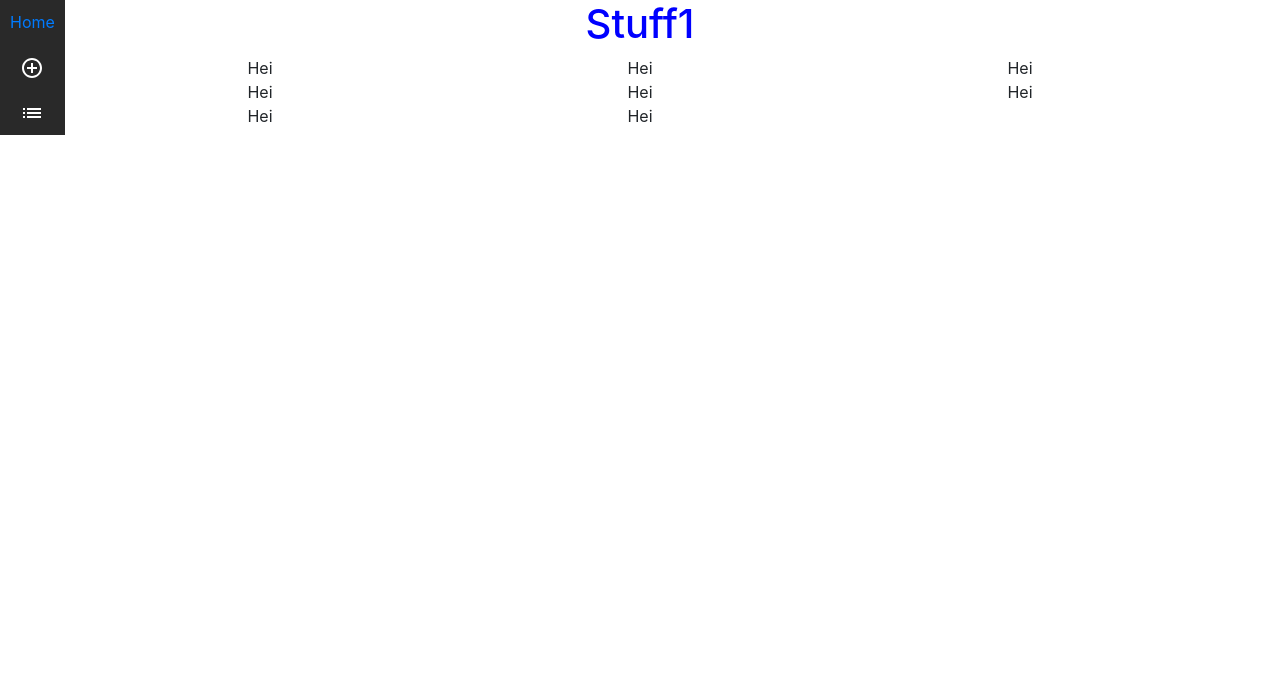
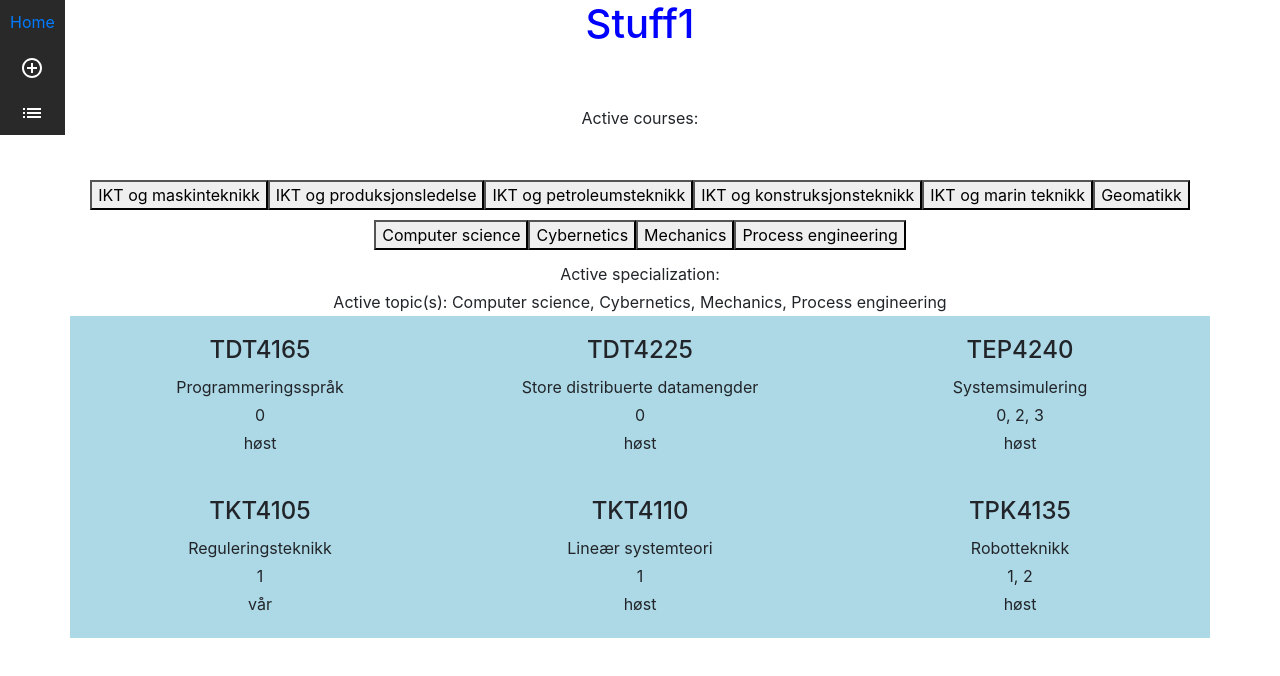
Before and after one commit to hermanwh/ntnu-course-picker, a React (Create React App) app: page /subpage1 in a window 1280 px wide. Shown: the top 676 px of the page. Built offline with nearby package versions, Linux system fonts and the light colour scheme.

Commit message:
added courses, constants etc.

```diff
--- /dev/null
+++ b/src/Components/Subject/SubjectListing.css
@@ -0,0 +1,10 @@
+.courseBox {
+    background-color: lightblue;
+    padding: 20px 2px 20px 2px;
+}
+
+p {
+    margin: 0 0 0 0 !important;
+    padding: 2px 0px 2px 0px !important;
+
+}
--- /dev/null
+++ b/src/Components/Subject/SubjectListing.js
@@ -0,0 +1,16 @@
+import React from "react"
+import { terms, specializationNames, specializations, topicNames, topics } from "./../../shared/Constants/Constants.js"
+import "./SubjectListing.css";
+
+const SubjectListing = props => {
+    return (
+        <div>
+            <h4>{props.data.name}</h4>
+            <p>{props.data.subname}</p>
+            <p>{props.data.topics.join(", ")}</p>
+            <p>{terms[props.data.term]}</p>
+        </div>
+    )
+}
+
+export default SubjectListing;
--- a/src/Routes/Courses/Stuff1.css
+++ b/src/Routes/Courses/Stuff1.css
@@ -1,3 +1,20 @@
 h1 {
     color: red;
 }
+
+.btn-toolbar {
+    display: block !important;
+}
+
+.btn-sm {
+    margin: 0px 5px 0px 5px !important;
+    width: 200px !important;
+}
+
+.specializationsDiv {
+
+}
+
+.topicsDiv {
+    margin: 10px 0px 10px 0px;
+}
--- a/src/Routes/Courses/Stuff1.js
+++ b/src/Routes/Courses/Stuff1.js
@@ -1,42 +1,93 @@
 import React, { useEffect, useState } from "react";
 import "./Stuff1.css";
 
-const Stuff1 = ({ match }) => {
+import { ButtonToolbar, Button} from "react-bootstrap";
+import SubjectListing from "../../Components/Subject/SubjectListing";
+
+import { terms, specializationNames, specializations, topicNames, topics, courses } from './../../shared/Constants/Constants.js'
+
+const Stuff1 = props => {
+    const [currentSpecialization, setCurrentSpecialization] = useState(null)
+    const [currentTopics, setCurrentTopics] = useState([])
+    const [currentCourses, setCurrentCourses] = useState([])
+
+    if (currentTopics.length < 1) {
+        setCurrentTopics(topics)
+    }
+
+    function addSpecialization(specialization) {
+        setCurrentSpecialization(specialization);
+    }
+
+    function addTopic(topic) {
+        console.log(topic);
+        const index = currentTopics.indexOf(topic);
+        let topics = currentTopics.slice();
+        if (index > -1) {
+            topics.splice(index, 1);
+            setCurrentTopics(topics);
+        }
+        else {
+            topics.push(topic);
+            setCurrentTopics(topics);
+        }
+    }
+
+    function addCourse(course) {
+        const index = currentCourses.indexOf(course);
+        let courses = currentCourses.slice();
+        if (index > -1) {
+            courses.splice(index, 1);
+            setCurrentCourses(courses);
+        }
+        else {
+            courses.push(course);
+            setCurrentCourses(courses);
+        }
+    }
 
     return (
         <div>
             <h1>Stuff1</h1>
+            <br></br>
+            <br></br>
+            <p>Active courses: {currentCourses.map(x => x.name).join(", ")}</p>
+            <br></br>
+            <br></br>
+            <div className="specializationsDiv">
+                <ButtonToolbar>
+                    {
+                        specializations.map(specialization => (
+                            <button onClick={() => addSpecialization(specialization)} value={specializationNames[specialization]}>{specializationNames[specialization]}</button>
+                            ))
+                        }
+                </ButtonToolbar>
+            </div>
+            <div className="topicsDiv">
+                <ButtonToolbar>
+                    {
+                        topics.map(topic => (
+                            <button onClick={() => addTopic(topic)} value={topicNames[topic]}>{topicNames[topic]}</button>
+                        ))
+                    }
+                </ButtonToolbar>
+            </div>
+
+            <p>Active specialization: {specializationNames[currentSpecialization]}</p>
+            <p>Active topic(s): {currentTopics.map(x => topicNames[x]).join(", ")}</p>
+
             <div className="container">
                 <div class="row">
-                    <div className="col-md-4">
-                        Hei
-                    </div>
-                    <div className="col-md-4">
-                        Hei
-                    </div>
-                    <div className="col-md-4">
-                        Hei
-                    </div>
-                    <div className="col-md-4">
-                        Hei
-                    </div>
-                    <div className="col-md-4">
-                        Hei
-                    </div>
-                    <div className="col-md-4">
-                        Hei
-                    </div>
-                    <div className="col-md-4">
-                        Hei
-                    </div>
-                    <div className="col-md-4">
-                        Hei
-                    </div>
+                    {Object.values(courses).filter(x => x.topics.some(y => currentTopics.indexOf(y) >= 0)).sort((a,b) => (a.name > b.name) ? 1 : -1).map(course => (
+                        <div className="courseBox col-md-4" onClick={() => addCourse(course)}>
+                            <SubjectListing
+                            data={course}
+                            />
+                        </div>
+                    ))}
                 </div>
             </div>
-
         </div>
-    )
-}
-
+  );
+};
 export default Stuff1;
--- /dev/null
+++ b/src/shared/Constants/Constants.js
@@ -0,0 +1,63 @@
+export const terms = {
+    1: "høst",
+    2: "vår"
+}
+
+export const specializationNames = {
+    0: "IKT og maskinteknikk",
+    1: "IKT og produksjonsledelse",
+    2: "IKT og petroleumsteknikk",
+    3: "IKT og konstruksjonsteknikk",
+    4: "IKT og marin teknikk",
+    5: "Geomatikk"
+}
+
+export const specializations = [0, 1, 2, 3, 4, 5]
+
+export const topicNames = {
+    0: "Computer science",
+    1: "Cybernetics",
+    2: "Mechanics",
+    3: "Process engineering",
+}
+
+export const topics = [0, 1, 2, 3]
+
+export const courses = {
+    tdt4225: {
+        name: "TDT4225",
+        subname: "Store distribuerte datamengder",
+        term: 1,
+        topics: [0],
+    },
+    tdt4165: {
+        name: "TDT4165",
+        subname: "Programmeringsspråk",
+        term: 1,
+        topics: [0],
+    },
+    tkt4105: {
+        name: "TKT4105",
+        subname: "Reguleringsteknikk",
+        term: 2,
+        topics: [1],
+    },
+    tep4240: {
+        name: "TEP4240",
+        subname: "Systemsimulering",
+        term: 1,
+        topics: [0,2,3],
+    },
+    tpk4135: {
+        name: "TPK4135",
+        subname: "Robotteknikk",
+        term: 1,
+        topics: [1, 2],
+    },
+    tkt4110: {
+        name: "TKT4110",
+        subname: "Lineær systemteori",
+        term: 1,
+        topics: [1],
+    }
+}
```
